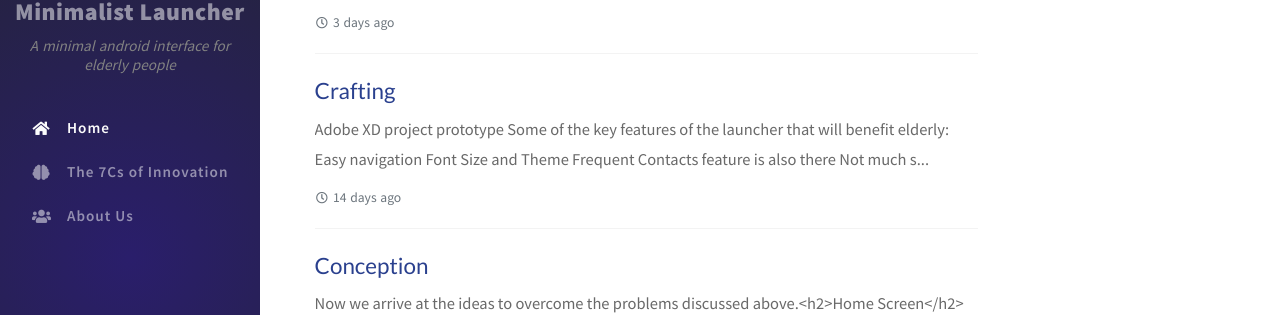
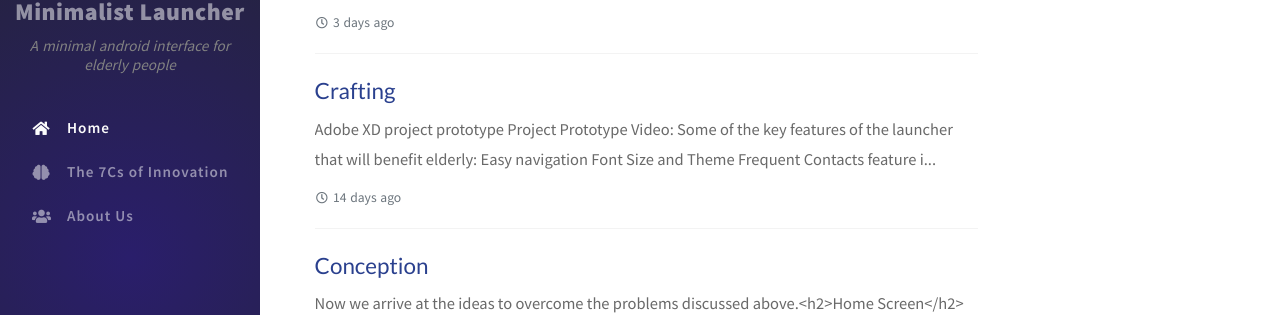
Before and after one commit to 3y3p4tch/elderlyUI, a Jekyll site: the page built from index.html, in a window 1280 px wide and 900 px high. Shown: the part 192-507 px from the top of the window. Built offline with Jekyll 4.4.1, drawn with Linux system fonts in a browser that asks for light colours; nearby versions of some CDN libraries; the list of posts is cut into pages by our own code; comment, search, counter and statistics services are not loaded.

Commit message:
minor addition

```diff
--- a/_posts/2020-12-2-crafting.md
+++ b/_posts/2020-12-2-crafting.md
@@ -8,7 +8,7 @@
 <a href="https://drive.google.com/file/d/1OkuARRP9D67T7pUREcPjUfQiV7RfQfQP/view?usp=sharing">Adobe XD project prototype</a>
 </div>
 
-
+Project Prototype Video:
 <div class="embed-responsive embed-responsive-4by3">
 <iframe class="embed-responsive-item" src="https://drive.google.com/file/d/1kK_2ei77SnoZ_ZKTV1qUzQ4NR9yB_8gC/preview" allowfullscreen></iframe>
 </div>
```
